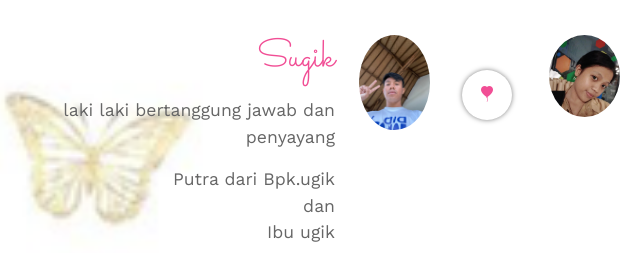
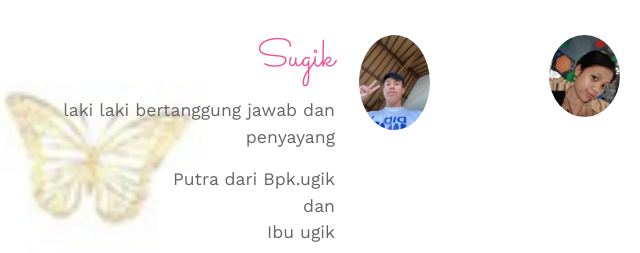
Before and after one commit to sugikne/sug14nt4.github.io-, a plain HTML site: page index.html in a window 1280 px wide. Shown: the part 1329-1582 px from the top of the page, 103-743 px from the left. Drawn offline with nearby package versions, Linux system fonts and the light colour scheme.

Commit message:
ubah lagi

```diff
--- a/index.html
+++ b/index.html
@@ -93,7 +93,6 @@
         </div>
       </div>
 
-      <span class="heart"><i class="bi bi-balloon-heart-fill"></i></span>
 
       <div class="col-lg-6">
         <div class="row">
--- a/style.css
+++ b/style.css
@@ -119,38 +119,11 @@ body{
     width: 100%;
 }
 
-.home .heart{
-    width: 50px;
-    height: 50px;
-    background-color: white;
-    display: flex;
-    border-radius: 50%;
-    box-shadow: 0 0 5px rgba(0, 0, 0, 0.5);
-    position: absolute;
-    left: 50%;
-    transform: translateX(-150%) translateY(35px);
-}
 
 
-.home .heart i{
-    margin: auto;
-    color: var(--pink);
-}
 
 /*mediaquery*/
 /* extra large */
-
-
-@media (max-width: 992px) {
-    .home .heart{
-        transform: translateX(-150%) translateY(30px);
-    }
-
-
-}
-
-
-
 /*laptop*/
 @media (max-width: 992px){
     html{
```
